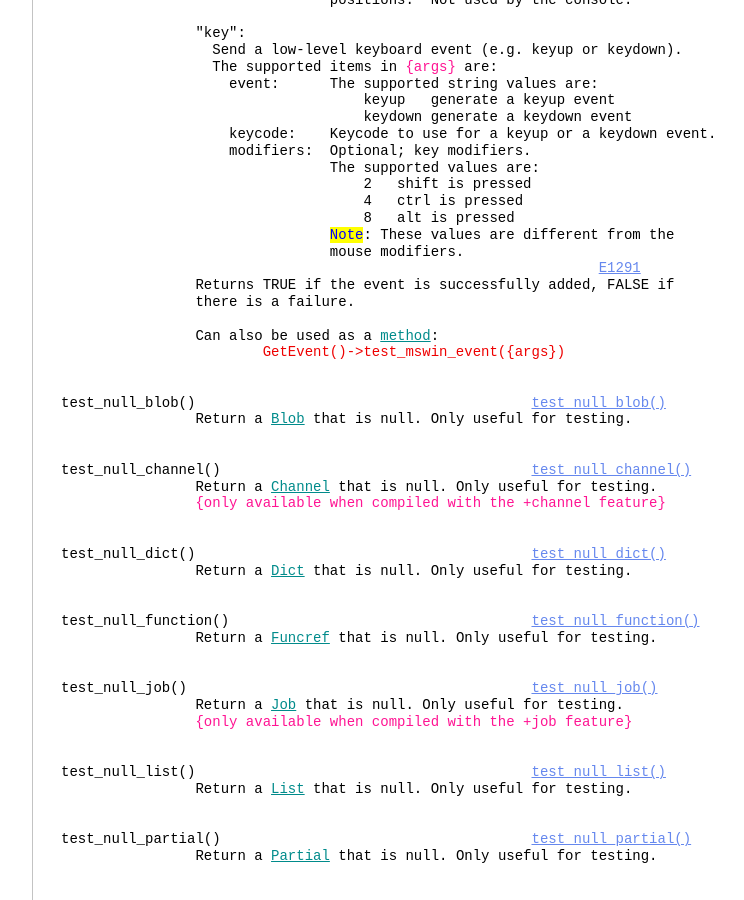
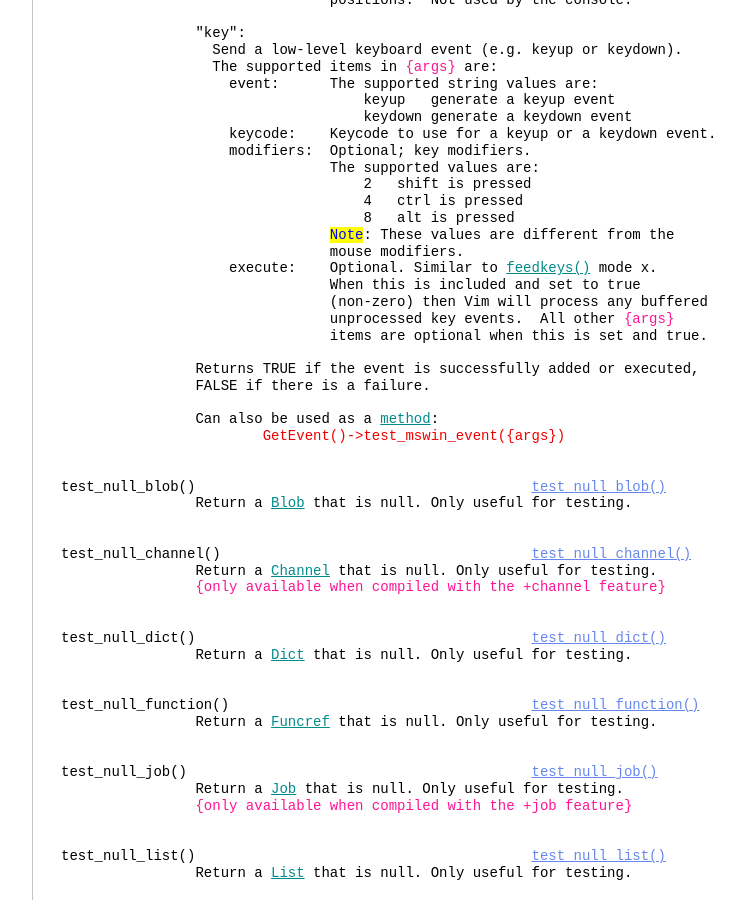
Before and after one commit to vim-jp/vimdoc-en, a Jekyll site: the page built from testing.html, in a window 1280 px wide and 900 px high, scrolled down 4713 px. Shown: the whole window, without its empty margins (340-1084 px from the left). Built offline with Jekyll 4.4.1, drawn with Linux system fonts in a browser that asks for light colours; nearby versions of some CDN libraries; comment, search, counter and statistics services are not loaded.

Commit message:
Generated by GitHub workflow 3812121203
https://github.com/vim-jp/vimdoc-en/actions/runs/3812121203

```diff
--- a/testing.html
+++ b/testing.html
@@ -287,9 +287,14 @@ test_mswin_event(<span class="Special">{event}</span>,&nbsp;<span class="Special
 &nbsp;&nbsp;&nbsp;&nbsp;&nbsp;&nbsp;&nbsp;&nbsp;&nbsp;&nbsp;&nbsp;&nbsp;&nbsp;&nbsp;&nbsp;&nbsp;&nbsp;&nbsp;&nbsp;&nbsp;&nbsp;&nbsp;&nbsp;&nbsp;&nbsp;&nbsp;&nbsp;&nbsp;&nbsp;&nbsp;&nbsp;&nbsp;&nbsp;&nbsp;&nbsp;&nbsp;8&nbsp;&nbsp; alt is pressed<br>
 &nbsp;&nbsp;&nbsp;&nbsp;&nbsp;&nbsp;&nbsp;&nbsp;&nbsp;&nbsp;&nbsp;&nbsp;&nbsp;&nbsp;&nbsp;&nbsp;&nbsp;&nbsp;&nbsp;&nbsp;&nbsp;&nbsp;&nbsp;&nbsp;&nbsp;&nbsp;&nbsp;&nbsp;&nbsp;&nbsp;&nbsp;&nbsp;<span class="Todo">Note</span>: These values are different from the<br>
 &nbsp;&nbsp;&nbsp;&nbsp;&nbsp;&nbsp;&nbsp;&nbsp;&nbsp;&nbsp;&nbsp;&nbsp;&nbsp;&nbsp;&nbsp;&nbsp;&nbsp;&nbsp;&nbsp;&nbsp;&nbsp;&nbsp;&nbsp;&nbsp;&nbsp;&nbsp;&nbsp;&nbsp;&nbsp;&nbsp;&nbsp;&nbsp;mouse modifiers.<br>
-&nbsp;&nbsp;&nbsp;&nbsp;&nbsp;&nbsp;&nbsp;&nbsp;&nbsp;&nbsp;&nbsp;&nbsp;&nbsp;&nbsp;&nbsp;&nbsp;&nbsp;&nbsp;&nbsp;&nbsp;&nbsp;&nbsp;&nbsp;&nbsp;&nbsp;&nbsp;&nbsp;&nbsp;&nbsp;&nbsp;&nbsp;&nbsp;&nbsp;&nbsp;&nbsp;&nbsp;&nbsp;&nbsp;&nbsp;&nbsp;&nbsp;&nbsp;&nbsp;&nbsp;&nbsp;&nbsp;&nbsp;&nbsp;&nbsp;&nbsp;&nbsp;&nbsp;&nbsp;&nbsp;&nbsp;&nbsp;&nbsp;&nbsp;&nbsp;&nbsp;&nbsp;&nbsp;&nbsp;&nbsp;<a class="Constant" href="testing.html#E1291" name="E1291">E1291</a><br>
-&nbsp;&nbsp;&nbsp;&nbsp;&nbsp;&nbsp;&nbsp;&nbsp;&nbsp;&nbsp;&nbsp;&nbsp;&nbsp;&nbsp;&nbsp;&nbsp;Returns TRUE if the event is successfully added, FALSE if<br>
-&nbsp;&nbsp;&nbsp;&nbsp;&nbsp;&nbsp;&nbsp;&nbsp;&nbsp;&nbsp;&nbsp;&nbsp;&nbsp;&nbsp;&nbsp;&nbsp;there is a failure.<br>
+&nbsp;&nbsp;&nbsp;&nbsp;&nbsp;&nbsp;&nbsp;&nbsp;&nbsp;&nbsp;&nbsp;&nbsp;&nbsp;&nbsp;&nbsp;&nbsp;&nbsp;&nbsp;&nbsp;&nbsp;execute:&nbsp;&nbsp;&nbsp;&nbsp;Optional. Similar to&nbsp;<a class="Identifier" href="builtin.html#feedkeys()">feedkeys()</a>&nbsp;mode x.<br>
+&nbsp;&nbsp;&nbsp;&nbsp;&nbsp;&nbsp;&nbsp;&nbsp;&nbsp;&nbsp;&nbsp;&nbsp;&nbsp;&nbsp;&nbsp;&nbsp;&nbsp;&nbsp;&nbsp;&nbsp;&nbsp;&nbsp;&nbsp;&nbsp;&nbsp;&nbsp;&nbsp;&nbsp;&nbsp;&nbsp;&nbsp;&nbsp;When this is included and set to true<br>
+&nbsp;&nbsp;&nbsp;&nbsp;&nbsp;&nbsp;&nbsp;&nbsp;&nbsp;&nbsp;&nbsp;&nbsp;&nbsp;&nbsp;&nbsp;&nbsp;&nbsp;&nbsp;&nbsp;&nbsp;&nbsp;&nbsp;&nbsp;&nbsp;&nbsp;&nbsp;&nbsp;&nbsp;&nbsp;&nbsp;&nbsp;&nbsp;(non-zero) then Vim will process any buffered<br>
+&nbsp;&nbsp;&nbsp;&nbsp;&nbsp;&nbsp;&nbsp;&nbsp;&nbsp;&nbsp;&nbsp;&nbsp;&nbsp;&nbsp;&nbsp;&nbsp;&nbsp;&nbsp;&nbsp;&nbsp;&nbsp;&nbsp;&nbsp;&nbsp;&nbsp;&nbsp;&nbsp;&nbsp;&nbsp;&nbsp;&nbsp;&nbsp;unprocessed key events.&nbsp;&nbsp;All other&nbsp;<span class="Special">{args}</span><br>
+&nbsp;&nbsp;&nbsp;&nbsp;&nbsp;&nbsp;&nbsp;&nbsp;&nbsp;&nbsp;&nbsp;&nbsp;&nbsp;&nbsp;&nbsp;&nbsp;&nbsp;&nbsp;&nbsp;&nbsp;&nbsp;&nbsp;&nbsp;&nbsp;&nbsp;&nbsp;&nbsp;&nbsp;&nbsp;&nbsp;&nbsp;&nbsp;items are optional when this is set and true.<br>
+<br>
+&nbsp;&nbsp;&nbsp;&nbsp;&nbsp;&nbsp;&nbsp;&nbsp;&nbsp;&nbsp;&nbsp;&nbsp;&nbsp;&nbsp;&nbsp;&nbsp;Returns TRUE if the event is successfully added or executed,<br>
+&nbsp;&nbsp;&nbsp;&nbsp;&nbsp;&nbsp;&nbsp;&nbsp;&nbsp;&nbsp;&nbsp;&nbsp;&nbsp;&nbsp;&nbsp;&nbsp;FALSE if there is a failure.<br>
 <br>
 &nbsp;&nbsp;&nbsp;&nbsp;&nbsp;&nbsp;&nbsp;&nbsp;&nbsp;&nbsp;&nbsp;&nbsp;&nbsp;&nbsp;&nbsp;&nbsp;Can also be used as a&nbsp;<a class="Identifier" href="eval.html#method">method</a>:<br>
 <div class="helpExample">&nbsp;&nbsp;&nbsp;&nbsp;&nbsp;&nbsp;&nbsp;&nbsp;&nbsp;&nbsp;&nbsp;&nbsp;&nbsp;&nbsp;&nbsp;&nbsp;&nbsp;&nbsp;&nbsp;&nbsp;&nbsp;&nbsp;&nbsp;&nbsp;GetEvent()-&gt;test_mswin_event({args})</div>
```
